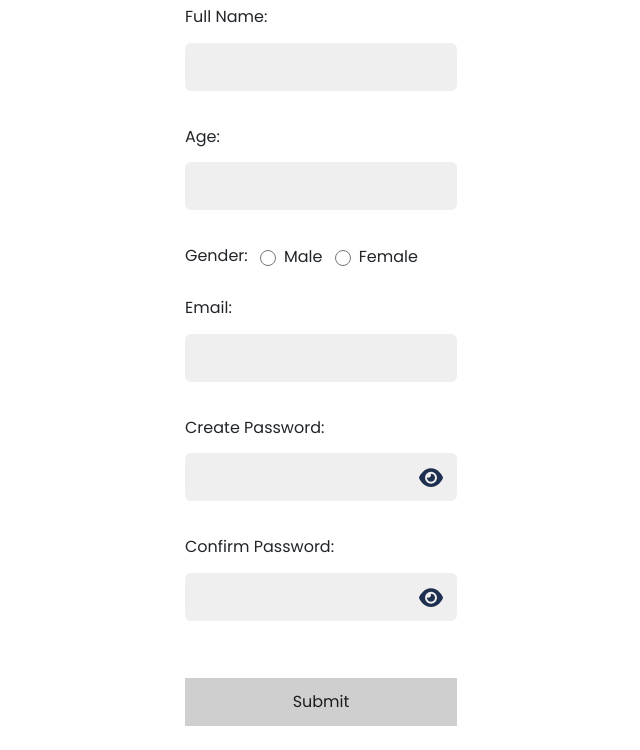
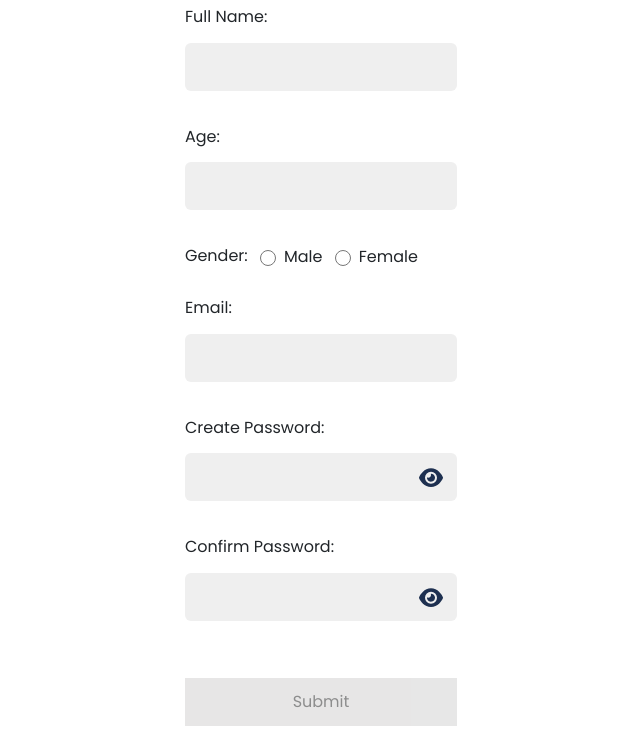
Before and after one commit to RahulDawpersad/nodejs-mysql-registerproject, a website: page index.html in a window 1280 px wide. Shown: the part 90-840 px from the top of the page, without its empty margins (352-992 px from the left). Drawn offline with nearby package versions, Linux system fonts and the light colour scheme.

Commit message:
Update index.html

```diff
--- a/index.html
+++ b/index.html
@@ -82,7 +82,7 @@
       <span id="confirm_password-error"></span>
 
       <br />
-      <button type="submit" id="btnSubmit">Submit</button>
+      <button type="submit" id="btnSubmit" disabled>Submit</button>
     </form>
 
     <!-- Link to bootstrap -->
```
